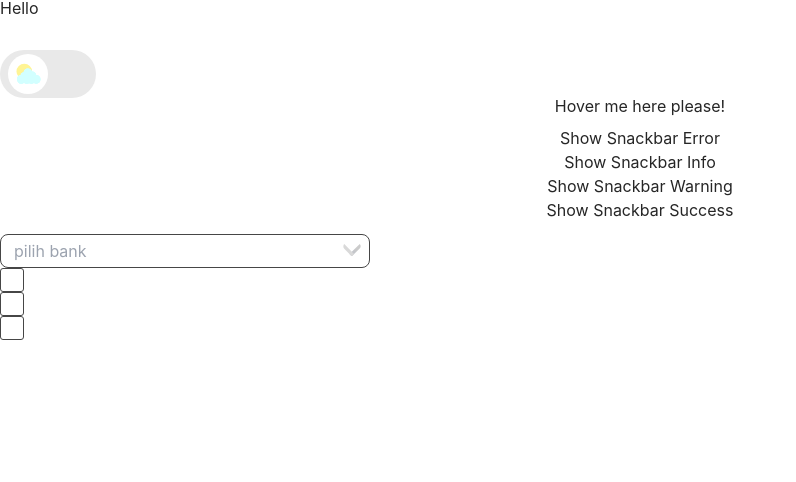
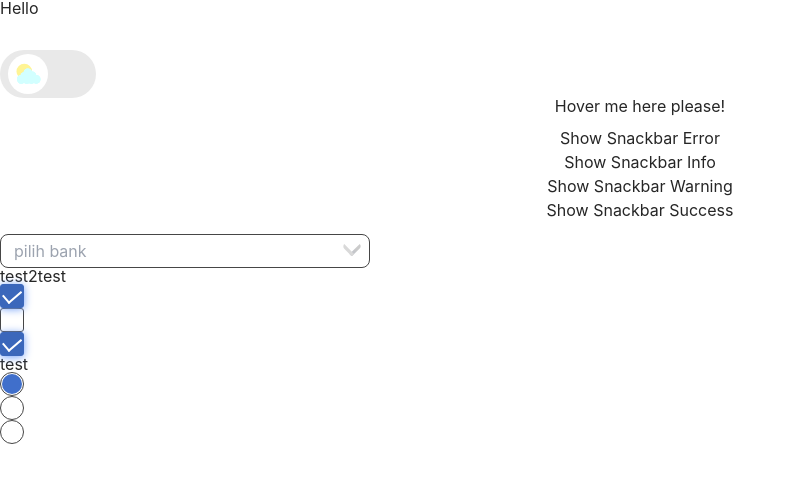
Before and after one commit to Redchlorophyll/personal-web, a Next.js app in the folder front-end/: page /linky in a window 1280 px wide. Shown: the top 482 px of the page, without its empty margins (0-796 px from the left). Built offline with nearby package versions, Linux system fonts and the light colour scheme.

Commit message:
feat: create radio and handle default value

```diff
--- a/front-end/components/common/Checkbox/Index.tsx
+++ b/front-end/components/common/Checkbox/Index.tsx
@@ -1,4 +1,4 @@
-import React from "react";
+import React, { useEffect, useState } from "react";
 
 type checkboxProps = {
   value?: string;
@@ -9,10 +9,20 @@ type checkboxProps = {
 const defaultProps: checkboxProps = {
   value: "",
   valueList: [],
-  onChange: (): void => {},
+  onChange: (value: Array<string>): void => {},
 };
 
 const Checkbox: React.FunctionComponent<checkboxProps> = (props) => {
+  const [isChecked, setChecked] = useState<boolean>(false);
+
+  useEffect(() => {
+    if (props.value) {
+      const isValueIncluded = props.valueList?.includes(props.value);
+      if (isValueIncluded) setChecked(true);
+      else setChecked(false);
+    }
+  }, [props.valueList]);
+
   const onChangeAction = (event: React.FormEvent<HTMLInputElement>) => {
     if (!props.onChange) return;
     const { value, checked } = event.target as HTMLInputElement;
@@ -31,6 +41,7 @@ const Checkbox: React.FunctionComponent<checkboxProps> = (props) => {
         type="checkbox"
         value={props.value}
         onChange={(e) => onChangeAction(e)}
+        checked={isChecked}
       />
       <div className="w-[24px] h-[24px] bg-black-100 border-solid border-[1px] border-black-800 rounded-[3px] peer-checked:bg-primary-800 peer-checked:border-primary-800 p-[6px_3px_4px_1px] peer-checked:drop-shadow-[0px_1px_4px_#6F9DF8]">
         <div className="bg-checkbox-check w-[20px] h-[13px] bg-cover" />
--- /dev/null
+++ b/front-end/components/common/Radio/Index.tsx
@@ -0,0 +1,60 @@
+import React, { useState, useEffect } from "react";
+
+type radioProps = {
+  value?: string;
+  valueGroup?: string;
+  onChange?: (value: string) => void;
+};
+
+const defaultProps: radioProps = {
+  value: "",
+  valueGroup: "",
+  onChange: (value: string): void => {},
+};
+
+const Radio: React.FunctionComponent<radioProps> = (props) => {
+  const [isChecked, setChecked] = useState<boolean>(false);
+
+  useEffect(() => {
+    if (props.value) {
+      console.log("test");
+      if (props.value === props.valueGroup) setChecked(true);
+      else setChecked(false);
+    }
+  }, [props.valueGroup]);
+
+  const onClickRadio = () => {
+    if (!isChecked) {
+      if (!props.onChange) return;
+      props.onChange(props.value || "");
+    } else {
+      if (!props.onChange) return;
+      props.onChange("");
+    }
+    setChecked(!isChecked);
+  };
+
+  const onChange = () => {
+    return;
+  };
+
+  return (
+    <div>
+      <input
+        type="radio"
+        className="w-6 h-6 peer absolute opacity-0"
+        value="test"
+        onClick={onClickRadio}
+        onChange={onChange}
+        checked={isChecked}
+      />
+      <div className="peer-checked:[&>*]:bg-primary-700 w-6 h-6  rounded-full p-[1px] border-solid border-[1px] border-black-800">
+        <div className="w-5 h-5 rounded-full"></div>
+      </div>
+    </div>
+  );
+};
+
+Radio.defaultProps = defaultProps;
+
+export default Radio;
--- a/front-end/pages/linky.tsx
+++ b/front-end/pages/linky.tsx
@@ -8,6 +8,7 @@ import Snackbar from "@/components/common/Snackbar/Index";
 import Dropdown from "@/components/common/Dropdown/Index";
 import Checkbox from "@/components/common/Checkbox/Index";
 import DefaultLayout from "@/components/layout/DefaultLayout";
+import Radio from "@/components/common/Radio/Index";
 
 type snackbarVariant = "error" | "info" | "success" | "warning";
 type optVal = {
@@ -19,7 +20,10 @@ export default function Linky() {
   const [snackbarVariant, setSnackbarVariant] =
     useState<snackbarVariant>("error");
   const [isShown, setIsShown] = useState<boolean>(false);
-  const [checkboxVals, setCheckboxVal] = useState<Array<string>>([]);
+  const [checkboxVals, setCheckboxVal] = useState<Array<string>>([
+    "test2",
+    "test",
+  ]);
   const dispatch = useDispatch();
   const [options, setOptions] = useState([
     { label: "BCA", value: "bca" },
@@ -32,6 +36,12 @@ export default function Linky() {
     label: "",
     value: "",
   });
+  const [radio, setRadio] = useState("test");
+
+  function onChangeRadio(value: string) {
+    console.log(value);
+    setRadio(value);
+  }
 
   function onSnackbarClose(state: boolean) {
     setIsShown(state);
@@ -132,6 +142,22 @@ export default function Linky() {
         onChange={(val: Array<string>) => onChangeCheckbox(val)}
         value={"test2"}
       />
+      {radio}
+      <Radio
+        value="test"
+        valueGroup={radio}
+        onChange={(val: string) => onChangeRadio(val)}
+      />
+      <Radio
+        value="test1"
+        valueGroup={radio}
+        onChange={(val: string) => onChangeRadio(val)}
+      />
+      <Radio
+        value="test2"
+        valueGroup={radio}
+        onChange={(val: string) => onChangeRadio(val)}
+      />
     </DefaultLayout>
   );
 }
```
